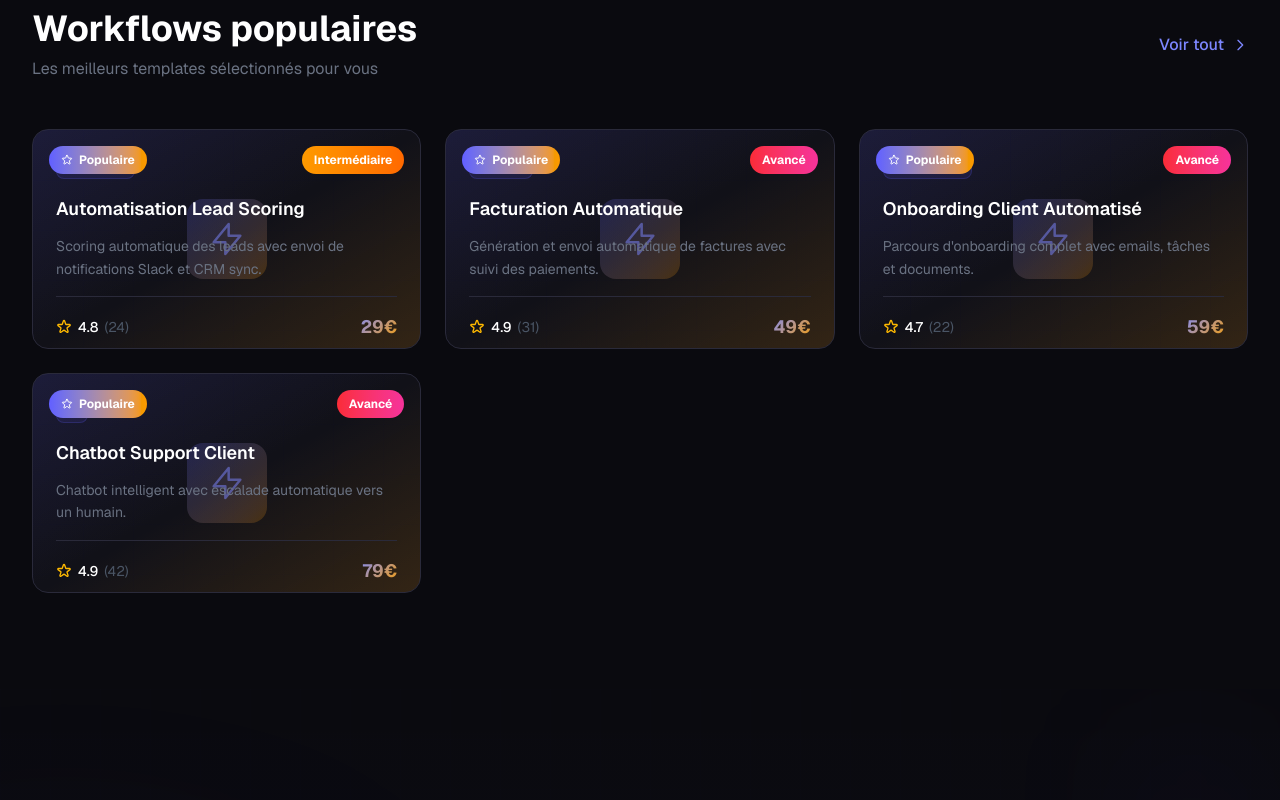
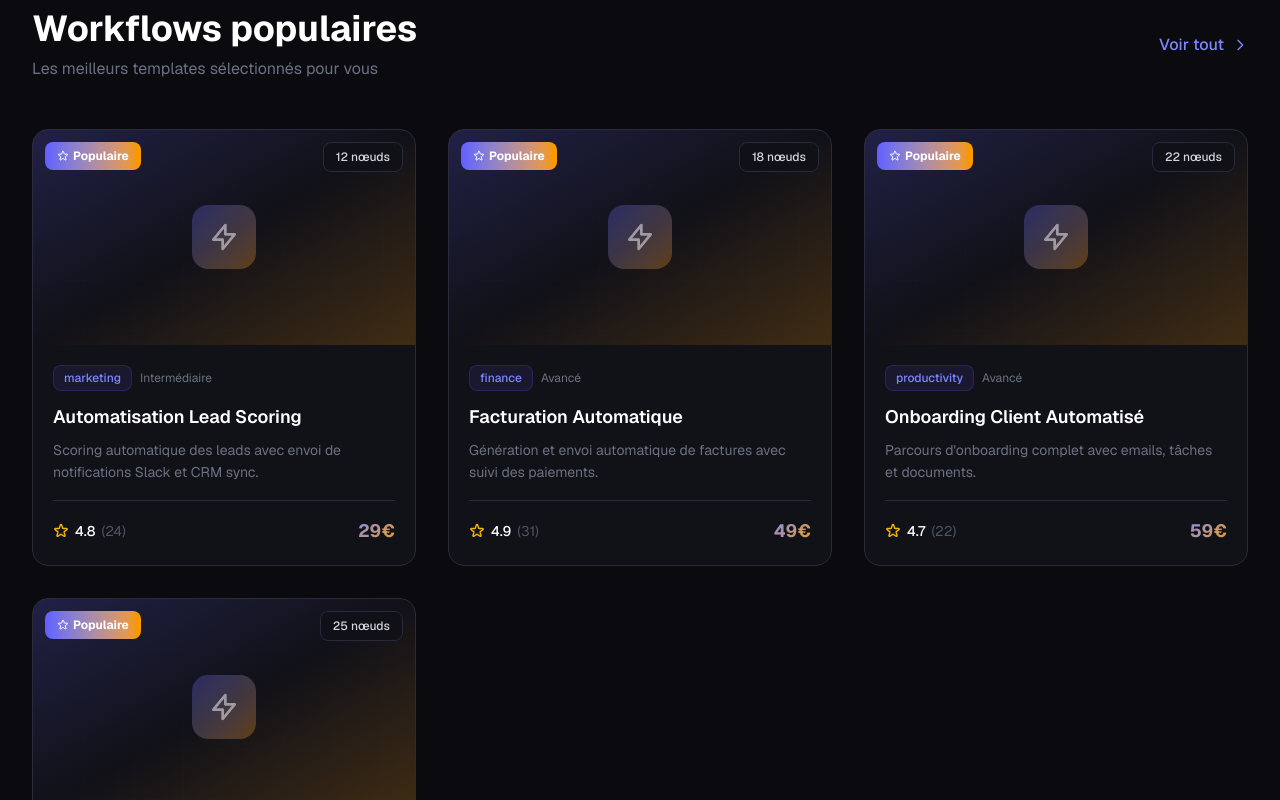
Before and after one commit to haytamnajim/FlowMarket, a Next.js app: page / in a window 1280 px wide. Shown: the part 1820-2620 px from the top of the page. Built offline with nearby package versions, Linux system fonts and the light colour scheme.

Commit message:
revert: restore original WorkflowCard for featured workflows
- Reverted Featured Workflows to use original WorkflowCard (slightly larger gap-8)
- Kept Hero improvements: TypewriterText + InteractiveParticles

```diff
--- a/src/app/page.tsx
+++ b/src/app/page.tsx
@@ -1,7 +1,6 @@
 import Link from "next/link";
 import { getFeaturedWorkflows, categories, getWorkflowsByCategory } from "@/data/workflows";
 import WorkflowCard from "@/components/WorkflowCard";
-import WorkflowCard3D from "@/components/WorkflowCard3D";
 import Icon from "@/components/Icon";
 import HeroBackground from "@/components/HeroBackground";
 import TypewriterText from "@/components/TypewriterText";
@@ -183,9 +182,9 @@
             </Link>
           </div>
 
-          <div className="grid grid-cols-1 md:grid-cols-2 lg:grid-cols-3 gap-6">
+          <div className="grid grid-cols-1 md:grid-cols-2 lg:grid-cols-3 gap-8">
             {featuredWorkflows.slice(0, 6).map((workflow) => (
-              <WorkflowCard3D key={workflow.id} workflow={workflow} />
+              <WorkflowCard key={workflow.id} workflow={workflow} />
             ))}
           </div>
 
```
